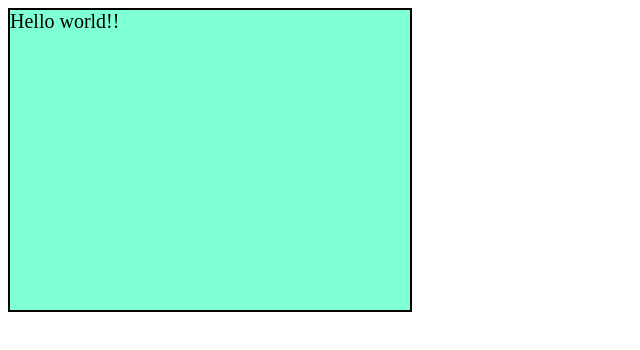
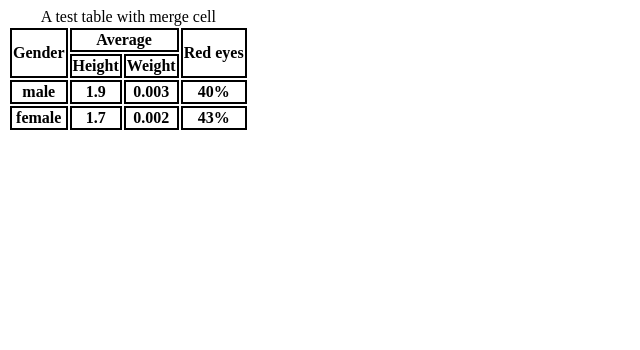
Before and after one commit to amarprakash1234/html-css-learning, a plain HTML site: page index.html in a window 1280 px wide. Shown: the whole page, without its empty margins (0-640 px from the left). Drawn offline with Linux system fonts and the light colour scheme.

Commit message:
add table

```diff
--- a/index.html
+++ b/index.html
@@ -6,12 +6,44 @@
         <title>Basic HTML</title>
         <link rel="icon" href="htmlicon.ico">
         <link rel="stylesheet" href="style.css">
+        <style>
+            th {
+                border: 2px solid black;
+                border-collapse: collapse;
+            }
+        </style>
     </head>
     <body>
 
-        <div id="box">
-            Hello world!!
-        </div>
+        <!-- A test table with merge cell -->
+        <table>
+            <caption>A test table with merge cell</caption>
+            <thead>
+                <tr>
+                    <th rowspan="2">Gender</th>
+                    <th colspan="2">Average</th>
+                    <th rowspan="2">Red eyes</th>
+                </tr>
+                <tr>
+                    <th>Height</th>
+                    <th>Weight</th>
+                </tr>
+            </thead>
+            <tbody>
+                <tr>
+                    <th>male</th>
+                    <th>1.9</th>
+                    <th>0.003</th>
+                    <th>40&percnt;</th>
+                </tr>
+                <tr>
+                    <th>female</th>
+                    <th>1.7</th>
+                    <th>0.002</th>
+                    <th>43&percnt;</th>
+                </tr>
+            </tbody>
+        </table>
 
 
 
```
